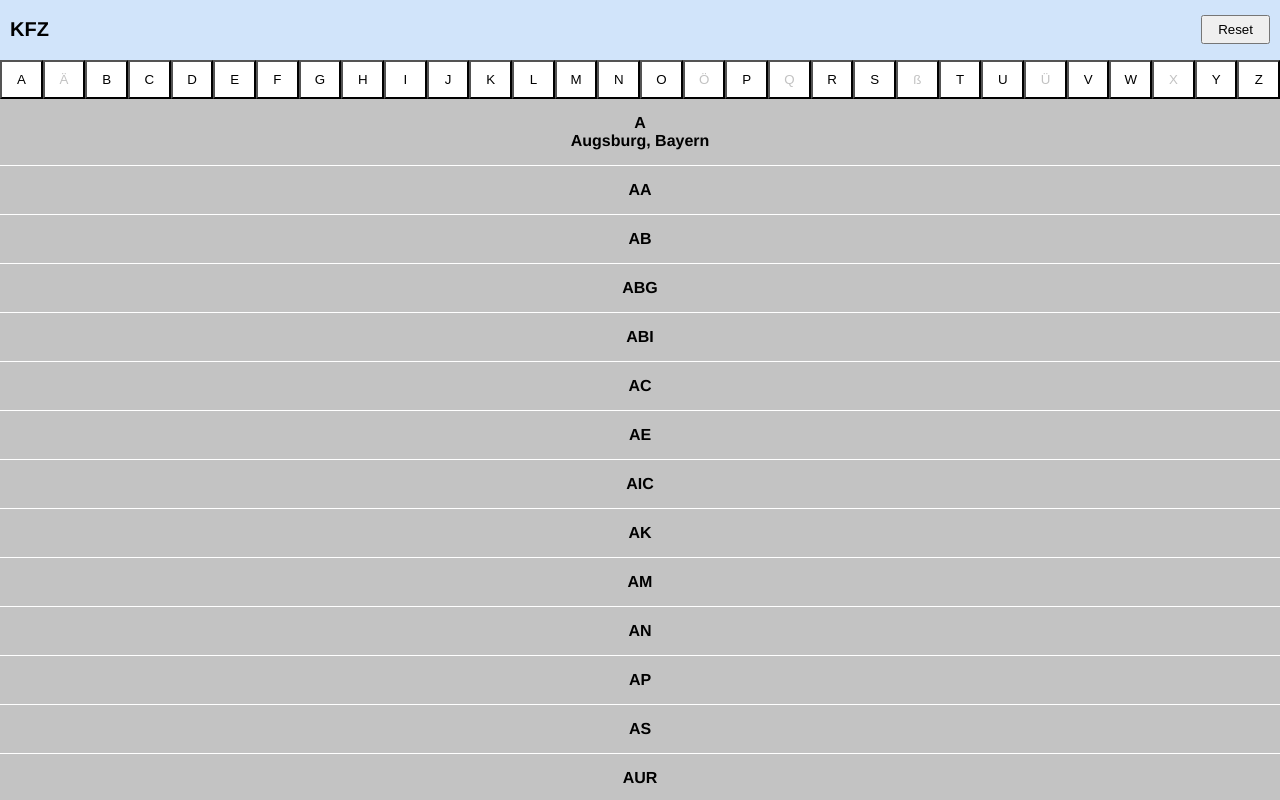
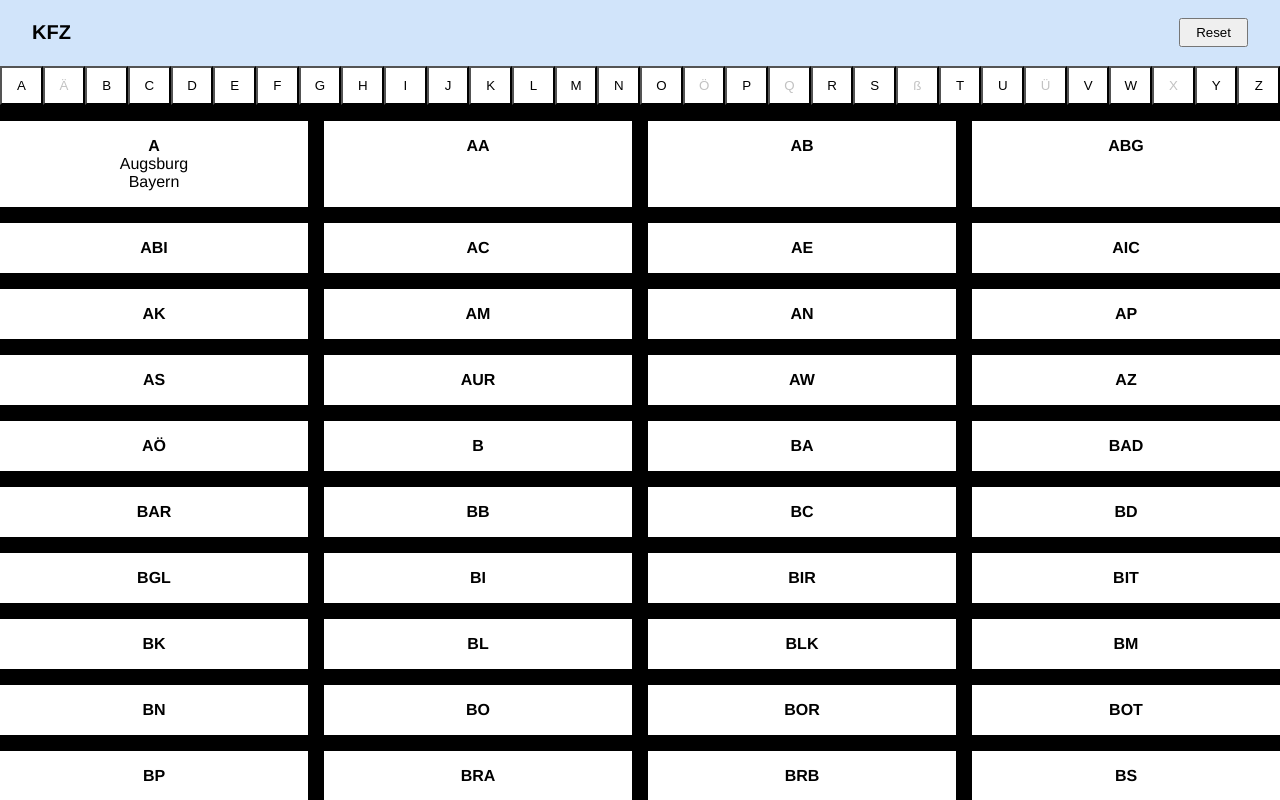
Before and after one commit to maurer2/kfz, a Vue app: page / in a window 1280 px wide. Shown: the top 800 px of the page. Built offline with nearby package versions, Linux system fonts and the light colour scheme.

Commit message:
added cards

```diff
--- a/src/App.vue
+++ b/src/App.vue
@@ -16,6 +16,12 @@ body {
   margin: 0;
   height: 100%;
   background: #fff;
+}
+
+*,
+*:before,
+*:after {
+  box-sizing: border-box;
 }
 
 h1,
--- a/src/components/List.vue
+++ b/src/components/List.vue
@@ -1,6 +1,6 @@
 <template>
-  <ul class="plates">
-    <li class="plate" v-for="(entry, index) in entries" :key="entry.key">
+  <ul class="plateslist">
+    <li class="plateslist-entry" v-for="(entry, index) in entries" :key="entry.key">
       <plate :plate="entry" :index="index"></plate>
     </li>
   </ul>
@@ -23,21 +23,23 @@ export default {
       return this.entries.length;
     },
   },
-  mounted() {
-    console.log('size list:', this.entries.length);
-  },
 };
 </script>
 
 <style lang="scss" scoped>
-  .plates {
+  $spacing: 0.5rem;
+  $number-of-items: 4;
+
+  .plateslist {
     display: flex;
-    margin: 0;
-    flex-direction: column;
+    margin: $spacing ($spacing * -1);
+    flex-wrap: wrap;
   }
 
-  .plate {
-    display: block;
-    margin: 0;
+  .plateslist-entry {
+    margin: $spacing;
+    background: white;
+    //flex-basis: calc(#{percentage(1/$number-of-items)} - #{$spacing * ($number-of-items - 1)});
+    flex-basis: calc(#{percentage(1/$number-of-items)} - #{$spacing * 2});
   }
 </style>
--- a/src/components/Main.vue
+++ b/src/components/Main.vue
@@ -68,7 +68,7 @@ export default {
 
   .header {
     display: flex;
-    padding: 5px 10px;
+    padding: 0.5rem 2rem;
     flex-grow: 0;
     background: #d1e4fa;
     justify-content: space-between;
@@ -90,6 +90,7 @@ export default {
 
   .main {
     flex-grow: 1;
+    background: black;
   }
 
   .footer {
--- a/src/components/Plate.vue
+++ b/src/components/Plate.vue
@@ -1,12 +1,15 @@
 <template>
-  <a href="#" class="plate" :class="{ 'plate--is-expanded': isExpanded }"
+  <a class="plate plate--card" :class="{ 'plate--is-expanded': isExpanded }"
     @click.prevent="toggleContent">
     <dl class="plate-wrapper">
       <dt class="plate-key">
         {{ plate.key }}
       </dt>
       <dd class="plate-value">
-        {{ plate.district }}, {{ plate.state }}
+        {{ plate.district }}
+      </dd>
+      <dd class="plate-value">
+        {{ plate.state }}
       </dd>
     </dl>
   </a>
@@ -31,10 +34,13 @@ export default {
 
 <style lang="scss" scoped>
   .plate {
-    padding: 15px 0;
-    border-bottom: 1px solid #fff;
-    font-weight: bold;
+    display: block;
+    padding: 1rem;
     text-decoration: none;
+
+    &--card {
+      min-height: 100%;
+    }
   }
 
   .plate-wrapper {
@@ -43,6 +49,7 @@ export default {
 
   .plate-key {
     color: #000;
+    font-weight: bold;
   }
 
   .plate-value {
```
